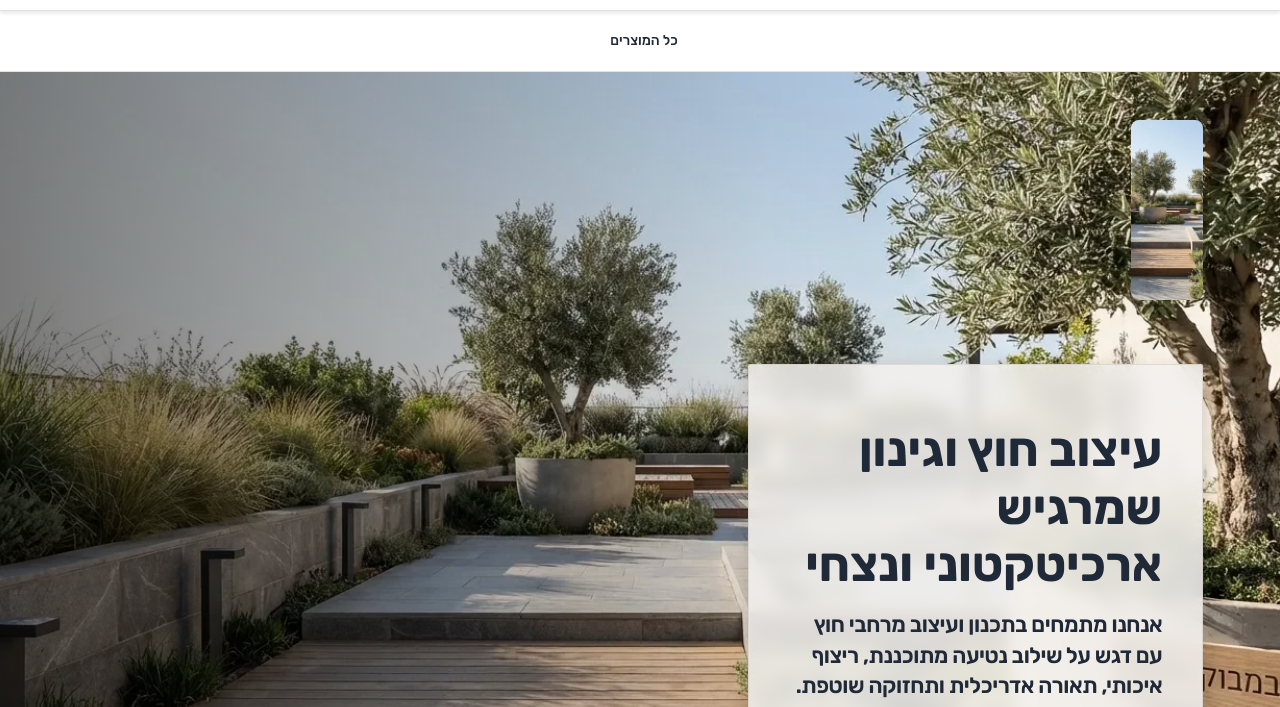
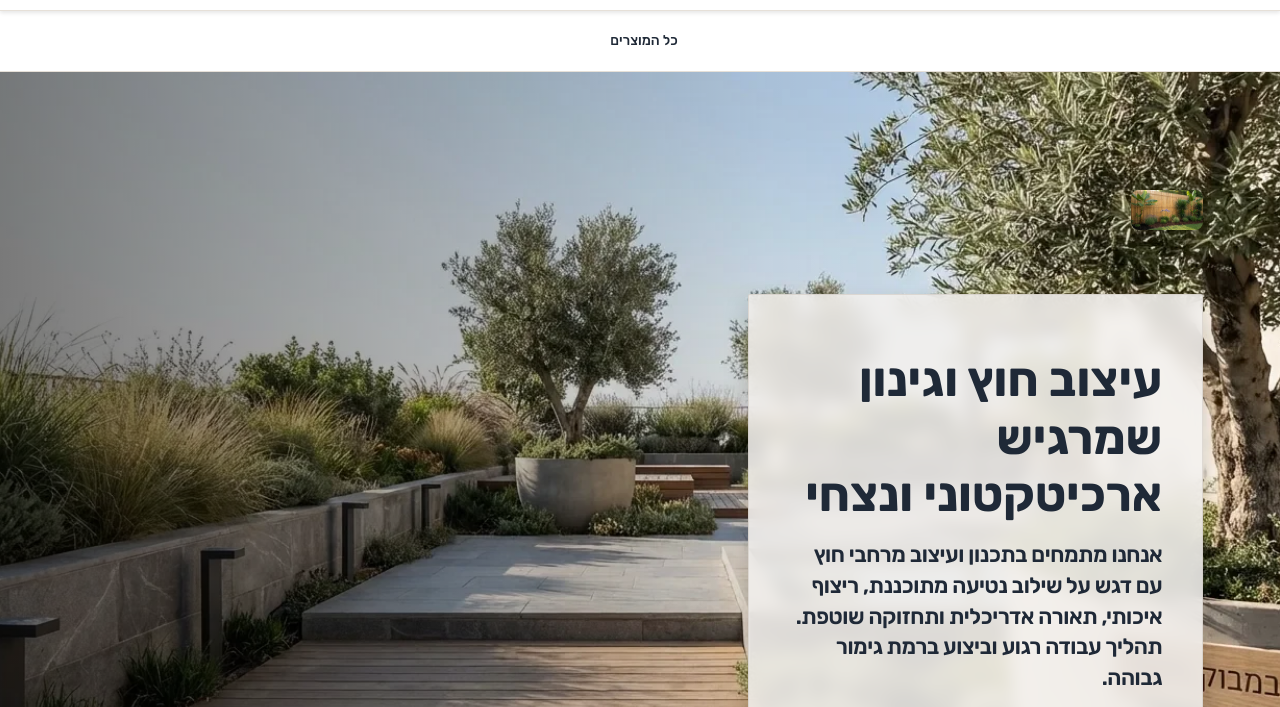
Before and after one commit to slipwoker/zappy-website-8ac3bd3f-3c37-4979-b306-5ddf421b2598, a plain HTML site: page index.html in a window 1280 px wide. Shown: the part 60-767 px from the top of the page. Drawn offline with Linux system fonts and the light colour scheme; no server answers.

Commit message:
Background sync: Progressive GitHub Sync

```diff
--- a/index.html
+++ b/index.html
@@ -380,7 +380,7 @@
   <div class="home-hero-scrim" aria-hidden="true"></div>
 
   <div class="home-hero-content-wrapper">
-    <div class="home-hero-content-container"><div class="zappy-inserted-element" id="zappy-element-1771758553898-spiey45vm" data-element-id="zappy-element-1771758553898-spiey45vm" data-element-type="image" data-zappy-newly-inserted="true" style="max-width: 404px; margin: 20px 0px;"><img src="/assets/site-home-hero-bg.webp" alt="Image" style="width: auto; height: 180px; border-radius: 8px; max-width: 100%; object-fit: cover; margin-top: 20px; margin-right: auto !important; margin-bottom: 20px; margin-left: auto !important; position: relative; display: block; object-position: 50% 50%;" data-element-type="image" data-element-id="zappy-element-1771758553898-spiey45vm" id="zappy-element-1771758553898-spiey45vm" class="zappy-editable-image" data-original-position="static"></div>
+    <div class="home-hero-content-container"><div class="zappy-inserted-element" id="zappy-element-1771758553898-spiey45vm" data-element-id="zappy-element-1771758553898-spiey45vm" data-element-type="image" data-zappy-newly-inserted="true" style="max-width: 100%; margin: 20px auto; width: fit-content; text-align: center; justify-content: center;"><img src="/assets/site-home-hero-bg-1771758721607-a68iii.webp?v=1771758722883" alt="Image" style="width: auto; height: auto; border-radius: 8px; max-width: 100%; object-fit: contain; margin-top: 20px; margin-right: auto !important; margin-bottom: 20px; margin-left: auto !important; position: relative; display: block; object-position: 50% 50%;" data-element-type="image" data-element-id="zappy-element-1771758553898-spiey45vm" id="zappy-element-1771758553898-spiey45vm" class="zappy-editable-image" data-original-position="static"></div>
       <div class="home-hero-overlay-card">
         <h1 class="home-hero-headline">עיצוב חוץ וגינון שמרגיש ארכיטקטוני ונצחי</h1>
         <h3 class="home-hero-subtitle">אנחנו מתמחים בתכנון ועיצוב מרחבי חוץ עם דגש על שילוב נטיעה מתוכננת, ריצוף איכותי, תאורה אדריכלית ותחזוקה שוטפת. תהליך עבודה רגוע וביצוע ברמת גימור גבוהה.</h3>
```
Also changed, not shown: public/index.html (+1 -1 lines), 3 other files.
